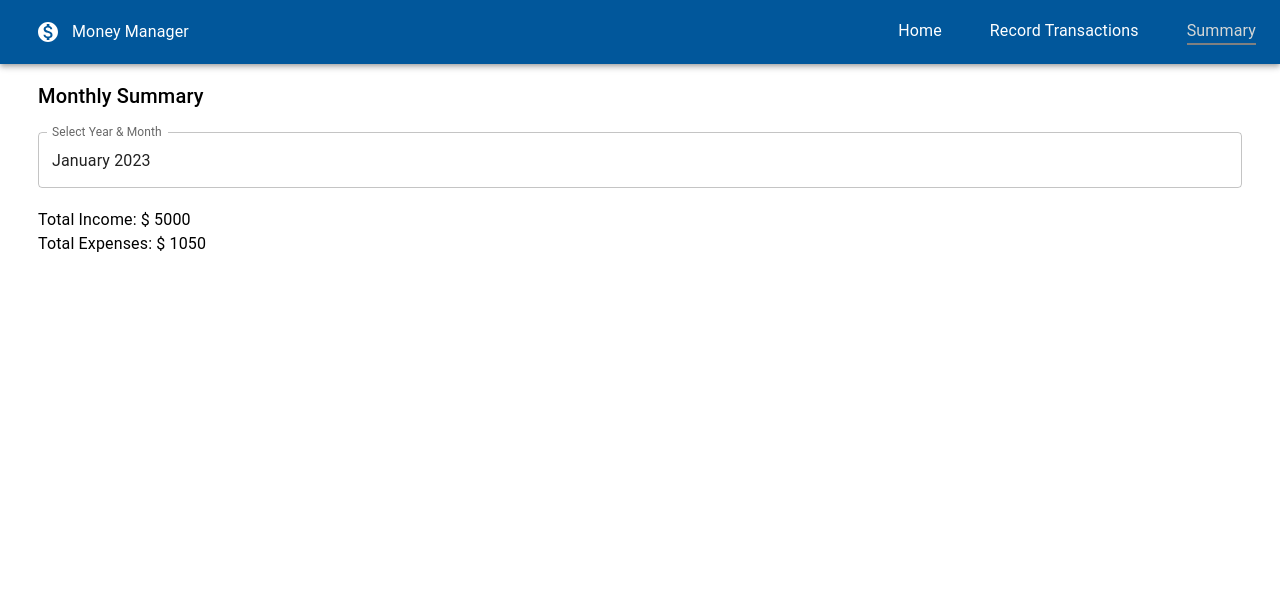
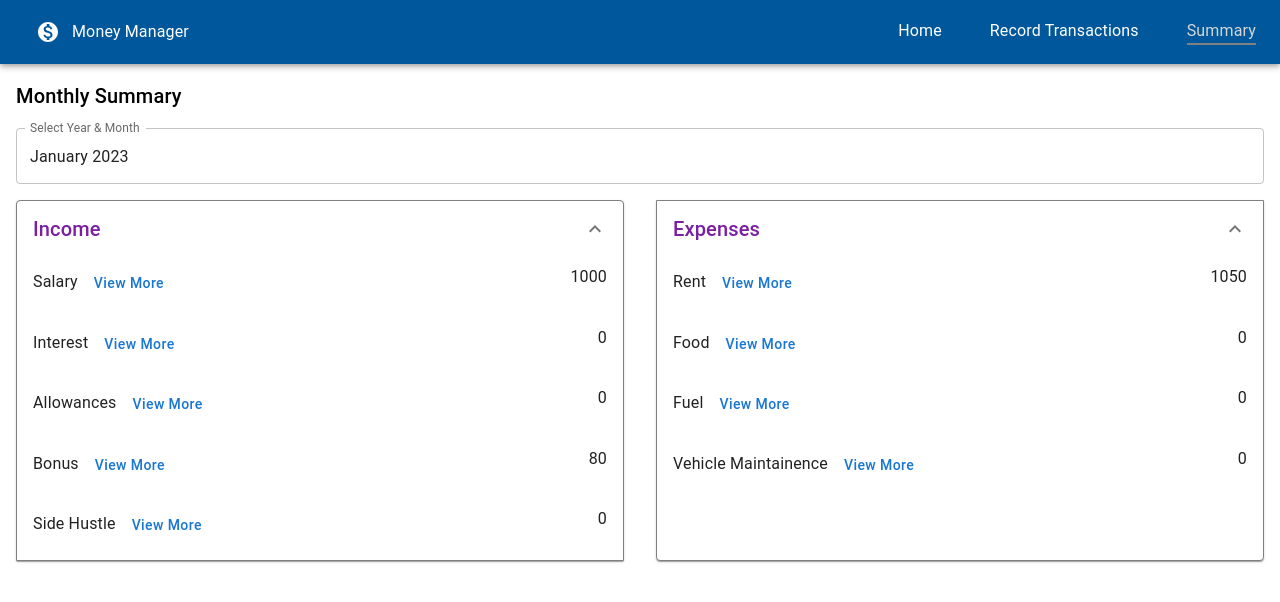
Before and after one commit to kcnabin/money-manager, a React (Create React App) app: page /summary in a window 1280 px wide. Shown: the top 602 px of the page. Built offline with nearby package versions, Linux system fonts and the light colour scheme; data requests are answered from the project's data file.

Commit message:
all entries for subcategory for selected month is displayed in new route /categorySummary

```diff
--- a/db.json
+++ b/db.json
@@ -1,28 +1,38 @@
 {
   "incomeList": [
     {
-      "name": "Salary"
+      "name": "Salary",
+      "id": "1"
     },
     {
-      "name": "Interest"
+      "name": "Interest",
+      "id": "2"
     },
     {
-      "name": "Allowances"
+      "name": "Allowances",
+      "id": "3"
     },
     {
       "name": "Bonus",
       "id": "e3a8ba66-07af-4d3e-afa2-4ae71bbe6543"
+    },
+    {
+      "name": "Side Hustle",
+      "id": "d61caaec-acee-40ec-a632-d95684a58b50"
     }
   ],
   "expensesList": [
     {
-      "name": "Rent"
+      "name": "Rent",
+      "id": "1"
     },
     {
-      "name": "Food"
+      "name": "Food",
+      "id": "2"
     },
     {
-      "name": "Fuel"
+      "name": "Fuel",
+      "id": "3"
     },
     {
       "name": "Vehicle Maintainence",
@@ -40,7 +50,7 @@
       "category": "income",
       "subCategory": "interest",
       "title": "from FD",
-      "amount": 500
+      "amount": 1500
     },
     {
       "id": "2",
@@ -52,43 +62,79 @@
       "category": "income",
       "subCategory": "interest",
       "title": "from new FD",
-      "amount": 725
+      "amount": 500
     },
     {
       "id": "3",
       "dateAdded": {
         "year": 2023,
         "month": 1,
-        "day": 10
+        "day": 1
       },
       "category": "income",
       "subCategory": "salary",
-      "title": "Baisakh 2079",
-      "amount": 5000
+      "title": "Salary for Magh 2079",
+      "amount": 1000
     },
     {
       "dateAdded": {
         "year": 2023,
         "month": 2,
-        "day": 14
+        "day": 1
+      },
+      "category": "income",
+      "subCategory": "salary",
+      "title": "sal falgun",
+      "amount": 555,
+      "id": "930c9e09-2d06-40f9-84de-76481a453e76"
+    },
+    {
+      "dateAdded": {
+        "year": 2023,
+        "month": 1,
+        "day": 12
       },
       "category": "income",
       "subCategory": "bonus",
-      "title": "Turnover Bonus 2023",
-      "amount": 50,
-      "id": "ceab3123-ed23-47f8-b5eb-182c964a665c"
+      "title": "bonus baby",
+      "amount": 80,
+      "id": "be0add18-77fc-4ba9-acb3-fb2a867c5f83"
     },
     {
       "dateAdded": {
         "year": 2023,
         "month": 2,
-        "day": 14
+        "day": 20
       },
       "category": "income",
       "subCategory": "allowances",
-      "title": "Daily Allowances",
-      "amount": 50,
-      "id": "2eae7ae6-3dea-4049-982d-834cf373dbd8"
+      "title": "Vehicle Allowance for Feb 2023",
+      "amount": 500,
+      "id": "e2c526f2-17e2-418e-be7d-e0e899dd1604"
+    },
+    {
+      "dateAdded": {
+        "year": 2023,
+        "month": 2,
+        "day": 19
+      },
+      "category": "income",
+      "subCategory": "allowances",
+      "title": "Maintainence (Mobil)",
+      "amount": 800,
+      "id": "f654adbe-4a90-45aa-8d37-bee703e002c7"
+    },
+    {
+      "dateAdded": {
+        "year": 2023,
+        "month": 2,
+        "day": 17
+      },
+      "category": "income",
+      "subCategory": "allowances",
+      "title": "Communication Allowance",
+      "amount": 1000,
+      "id": "549b3006-5f0e-4fe2-bd92-6c8be2466a9d"
     }
   ],
   "expensesRecords": [
@@ -127,6 +173,18 @@
       "title": "Brakepads change",
       "amount": 50,
       "id": "7dfce97b-2773-4300-8529-297b41bf1e89"
+    },
+    {
+      "dateAdded": {
+        "year": 2023,
+        "month": 2,
+        "day": 19
+      },
+      "category": "expenses",
+      "subCategory": "food",
+      "title": "Chicken Meat",
+      "amount": 390,
+      "id": "0ba3056e-9276-40bb-bc41-e77dea6b25aa"
     }
   ]
 }
--- a/package.json
+++ b/package.json
@@ -1,6 +1,6 @@
 {
   "name": "money-manager",
-  "homepage": "https://kcnabin.github.io/money-manager",
+
   "version": "0.1.0",
   "private": true,
   "dependencies": {
--- a/src/App.js
+++ b/src/App.js
@@ -9,6 +9,7 @@ import NavBar from './components/nav-bar/NavBar'
 import Home from './components/home/Home'
 import Summary from './components/summary/Summary'
 import AddIncomeExpenses from './components/add-income-expenses/AddIncomeExpenses'
+import SubCategorySummary from './components/subcatSummary/SubCategorySummary'
 import { useDispatch } from 'react-redux'
 import { fetchInitialData } from './features/records/transactionsSlice'
 
@@ -32,6 +33,8 @@ const App = () => {
           element={<AddIncomeExpenses />}
         />
         <Route path='summary' element={<Summary />} />
+        <Route path='/categorySummary' element={<SubCategorySummary />} />
+
       </Routes>
 
     </Stack>
--- a/src/components/nav-bar/NavBar.jsx
+++ b/src/components/nav-bar/NavBar.jsx
@@ -41,10 +41,10 @@ const NavBar = () => {
                     <NavLink to='/'>
                         <Typography variant='body1'>Home</Typography>
                     </NavLink>
-                    <NavLink to='add'>
+                    <NavLink to='/add'>
                         <Typography variant='body1'>Record Transactions</Typography>
                     </NavLink>
-                    <NavLink to='summary' >
+                    <NavLink to='/summary' >
                         <Typography variant='body1'>Summary</Typography>
                     </NavLink>
                 </Stack>
--- /dev/null
+++ b/src/components/subcatSummary/SubCategorySummary.jsx
@@ -0,0 +1,74 @@
+import { useLocation, useNavigate } from "react-router-dom"
+import { Button, Stack, Typography, Card, CardContent, CardActions, IconButton } from "@mui/material";
+import EditIcon from '@mui/icons-material/Edit';
+import DeleteIcon from '@mui/icons-material/Delete';
+import { displayDate } from "../../helper/dateHelper";
+
+
+const SubCategorySummary = () => {
+  const navigate = useNavigate()
+  const { state } = useLocation();
+
+  console.log(state)
+
+  return (
+    <Stack spacing={2} sx={{padding: '0 32px 16px '}}>
+      <Stack>
+        <Typography variant='h6' sx={{textDecoration: 'underline'}}>
+          Summary for {state.subCategory}
+        </Typography>
+        <Typography variant='h6'>
+          Total Amount: {state.totalCatAmount}
+        </Typography>
+      </Stack>
+
+      <Stack sx={{display: 'flex', flexDirection: 'row', flexWrap: 'wrap', gap: '12px'}}>
+        {
+          state.allCatRecords.map((eachRecord, i) => {
+            return (
+              <Card key={i} sx={{border: '1px solid grey', flexWrap: 'wrap'}}>
+                <CardContent sx={{padding: '16px 16px 0', width: '300px'}}>
+                  <Typography variant="h6" gutterBottom>
+                    {eachRecord.title}
+                  </Typography>
+
+                  <Typography variant='body1' color='text.secondary'>
+                    Category: {eachRecord.subCategory.toUpperCase()} in '{eachRecord.category}'
+                  </Typography>
+
+                  <Typography variant='body1' color='text.secondary'>
+                    Amount: $ {eachRecord.amount.toLocaleString()}
+                  </Typography>
+
+                  <Typography variant='body1' color='text.secondary'>
+                    Date: {displayDate(eachRecord.dateAdded)}
+                  </Typography>
+                </CardContent>
+
+                <CardActions sx={{justifyContent: 'flex-end'}}>
+                  <IconButton color='secondary'>
+                    <EditIcon />
+                  </IconButton>
+                  <IconButton color='error'>
+                    <DeleteIcon />
+                  </IconButton>
+                </CardActions>
+              </Card>
+            )
+          })
+        }
+
+      </Stack>
+
+      <Button
+          variant='contained'
+          sx={{width: '120px'}}
+          onClick={() => navigate(-1)}
+        >
+          Go Back
+      </Button>
+    </Stack>
+  )
+}
+
+export default SubCategorySummary
--- /dev/null
+++ b/src/components/summary/AccorDetails.jsx
@@ -0,0 +1,35 @@
+import { AccordionDetails, Typography, Button } from "@mui/material"
+import { useNavigate } from "react-router-dom"
+
+const AccorDetails = ({ summary }) => {
+  const navigate = useNavigate()
+
+  return (
+    <>
+    {summary.map((category, i) => {
+      return (
+        <AccordionDetails key={i}
+          sx={{display: 'flex', justifyContent: 'space-between'}}
+        >
+          <Typography variant='body1' >
+            {category.subCategory}
+
+            <Button
+              sx={{paddingLeft: '16px', textTransform: 'none'}}
+              onClick={() => navigate('/categorySummary', { state: category}) }
+            >
+              View More
+            </Button>
+          </Typography>
+
+          <Typography variant='body1'>
+            {category.totalCatAmount}
+          </Typography>
+        </AccordionDetails>
+      )
+    })}
+    </>
+  )
+}
+
+export default AccorDetails
--- /dev/null
+++ b/src/components/summary/AccorSummary.jsx
@@ -0,0 +1,14 @@
+import { AccordionSummary, Typography } from "@mui/material"
+import ExpandMoreIcon from '@mui/icons-material/ExpandMore';
+
+const AccorSummary = ({ title }) => {
+  return (
+    <AccordionSummary expandIcon={<ExpandMoreIcon />}>
+        <Typography variant="h6" color={'secondary.dark'}>
+          {title}
+        </Typography>
+      </AccordionSummary>
+  )
+}
+
+export default AccorSummary
--- /dev/null
+++ b/src/components/summary/DisplayAccordion.jsx
@@ -0,0 +1,25 @@
+import { Accordion } from "@mui/material"
+import AccorDetails from "./AccorDetails"
+import AccorSummary from "./AccorSummary"
+
+
+const DisplayAccordion = ({ mainCategory, summary }) => {
+
+  return (
+    <Accordion
+      sx={{
+        width: {
+        xs: '100%',
+        sm: '50%'},
+        border: '1px solid grey'
+      }}
+      disableGutters
+      defaultExpanded={true}
+    >
+      <AccorSummary title={mainCategory} />
+      <AccorDetails summary={summary} />
+    </Accordion>
+  )
+}
+
+export default DisplayAccordion
--- a/src/components/summary/Summary.jsx
+++ b/src/components/summary/Summary.jsx
@@ -1,7 +1,8 @@
-import { Typography, TextField, Stack } from "@mui/material"
+import { Typography, TextField, Stack} from "@mui/material"
 import { useSelector } from 'react-redux'
 import { DatePicker } from '@mui/x-date-pickers/DatePicker'
 import { useState } from 'react'
+import DisplayAccordion from "./DisplayAccordion"
 
 const Summary = () => {
     const checkForMonthMatch = (dateAdded, displayDate) => {
@@ -14,35 +15,57 @@ const Summary = () => {
     }
 
     const [displayDate, setDisplayDate] = useState(new Date())
+    const handleDateChange = newValue => setDisplayDate(newValue)
+    let monthlyIncomeSummary = []
+    let monthlyExpensesSummary = []
 
-    console.info('Selected date' , displayDate.getFullYear(), displayDate.getMonth() + 1)
+    const selectedIncomes = useSelector(state => state.transactions.incomeRecords.filter(
+        income => checkForMonthMatch(income.dateAdded, displayDate)
+    ))
+    const incomeList = useSelector(state => state.transactions.incomeList)
 
-    const matchedMonthlyIncomes = useSelector(state => state.transactions.incomeRecords)
-        .filter(eachIncome => checkForMonthMatch(eachIncome.dateAdded, displayDate))
-    console.info('All incomes for selected months')
-    console.log(matchedMonthlyIncomes)
+    incomeList.forEach(subCategory => {
+        const onlySubcategory = selectedIncomes
+            .filter(income => income.subCategory.toLowerCase() === subCategory.toLowerCase())
+        const totalCatAmount = onlySubcategory
+            .map(income => income.amount)
+            .reduce((pre, cur) => pre + cur, 0)
+        const subCategoryAndAmount = {
+            subCategory,
+            totalCatAmount,
+            allCatRecords: onlySubcategory
+        }
+        monthlyIncomeSummary.push(subCategoryAndAmount)
+    })
 
-    const allIncomeAmount = matchedMonthlyIncomes.map(eachIncome => eachIncome.amount)
-    const totalIncome = allIncomeAmount
-        .reduce((previousValue, currentValue) => previousValue + currentValue, 0)
+    const selectedExpenses = useSelector(state => state.transactions.expensesRecords.filter(
+        expense => checkForMonthMatch(expense.dateAdded, displayDate)
+    ))
 
-    const matchedMonthlyExpenses = useSelector(state => state.transactions.expensesRecords)
-        .filter(eachExpense => checkForMonthMatch(eachExpense.dateAdded, displayDate))
-    console.info('All expenses for selected months')
-    console.log(matchedMonthlyExpenses)
+    const expensesList = useSelector(state => state.transactions.expensesList)
 
-    const allExpensesAmount = matchedMonthlyExpenses.map(eachExpense => eachExpense.amount)
-    const totalExpenses = allExpensesAmount
-        .reduce((previousValue, currentValue) => previousValue + currentValue, 0)
+    expensesList.forEach(subCategory => {
+        const onlySubcategory = selectedExpenses
+            .filter(expense => expense.subCategory.toLowerCase() === subCategory.toLowerCase())
 
+        const totalCatAmount = onlySubcategory
+            .map(expense => expense.amount)
+            .reduce((pre, cur) => pre + cur, 0)
+        const subCategoryAndAmount = {
+            subCategory,
+            totalCatAmount,
+            allCatRecords: onlySubcategory
+        }
+        monthlyExpensesSummary.push(subCategoryAndAmount)
+    })
+    // console.log('monthlyIncomeSummary', monthlyIncomeSummary)
+    // console.log('monthlyExpensesSummary', monthlyExpensesSummary)
 
-    const handleDateChange = newValue => setDisplayDate(newValue)
     return (
-        <Stack spacing={2.5} sx={{padding: {
-            xs: '0 32px',
-            sm: '0 38px'
-        }}}>
+        <Stack sx={{padding: '0 16px'}} spacing={2}>
+            <Stack spacing={2} >
                 <Typography variant="h6">Monthly Summary</Typography>
+
                 <DatePicker
                     label='Select Year & Month'
                     views={['year', 'month']}
@@ -50,15 +73,15 @@ const Summary = () => {
                     onChange={handleDateChange}
                     renderInput={params => <TextField {...params} /> }
                 />
-            <Stack>
-                <Typography variant="body1">
-                    Total Income: $ {totalIncome}
-                </Typography>
-                <Typography variant="body1">
-                    Total Expenses: $ {totalExpenses}
-                </Typography>
+            </Stack>
 
+            <Stack
+                sx={{ flexDirection: {xs: 'column', sm: 'row'}, gap: '32px' }}
+            >
+                <DisplayAccordion mainCategory='Income' summary={monthlyIncomeSummary} />
+                <DisplayAccordion mainCategory='Expenses' summary={monthlyExpensesSummary} />
             </Stack>
+
         </Stack>
     )
 }
--- a/src/features/records/transactionsSlice.js
+++ b/src/features/records/transactionsSlice.js
@@ -13,7 +13,9 @@ const initialState = {
 export const fetchInitialData = createAsyncThunk('transactions/fetchInitialData', async () => {
   try {
     const fetchedData = await getInitialData()
-    return fetchedData
+    if (fetchedData) {
+      return fetchedData
+    }
   } catch (e) {
     console.log('Error fetching initial data')
     console.log(e)
@@ -40,6 +42,9 @@ const transactionsSlice = createSlice({
   extraReducers: (builder) => {
     builder.addCase(fetchInitialData.pending, state => {
       state.loading = true
+      // default income & expenses list when database is not connected
+      state.incomeList = ['Salary', 'Interest', 'Allowances']
+      state.expensesList = ['Rent', 'Food', 'Vehicle']
     })
     builder.addCase(fetchInitialData.rejected, (state, action) => {
       state.loading = false
--- /dev/null
+++ b/src/helper/dateHelper.js
@@ -0,0 +1,3 @@
+export const displayDate = (date) => {
+  return `${date.year}-${date.month}-${date.day}`
+}
```
Also changed, not shown: src/components/notice/DisplayNotice.jsx (added, +14 -0 lines), 1 other file (tests, documents, lock files or other folders). Lines whose indentation alone changed are shown as unchanged.
